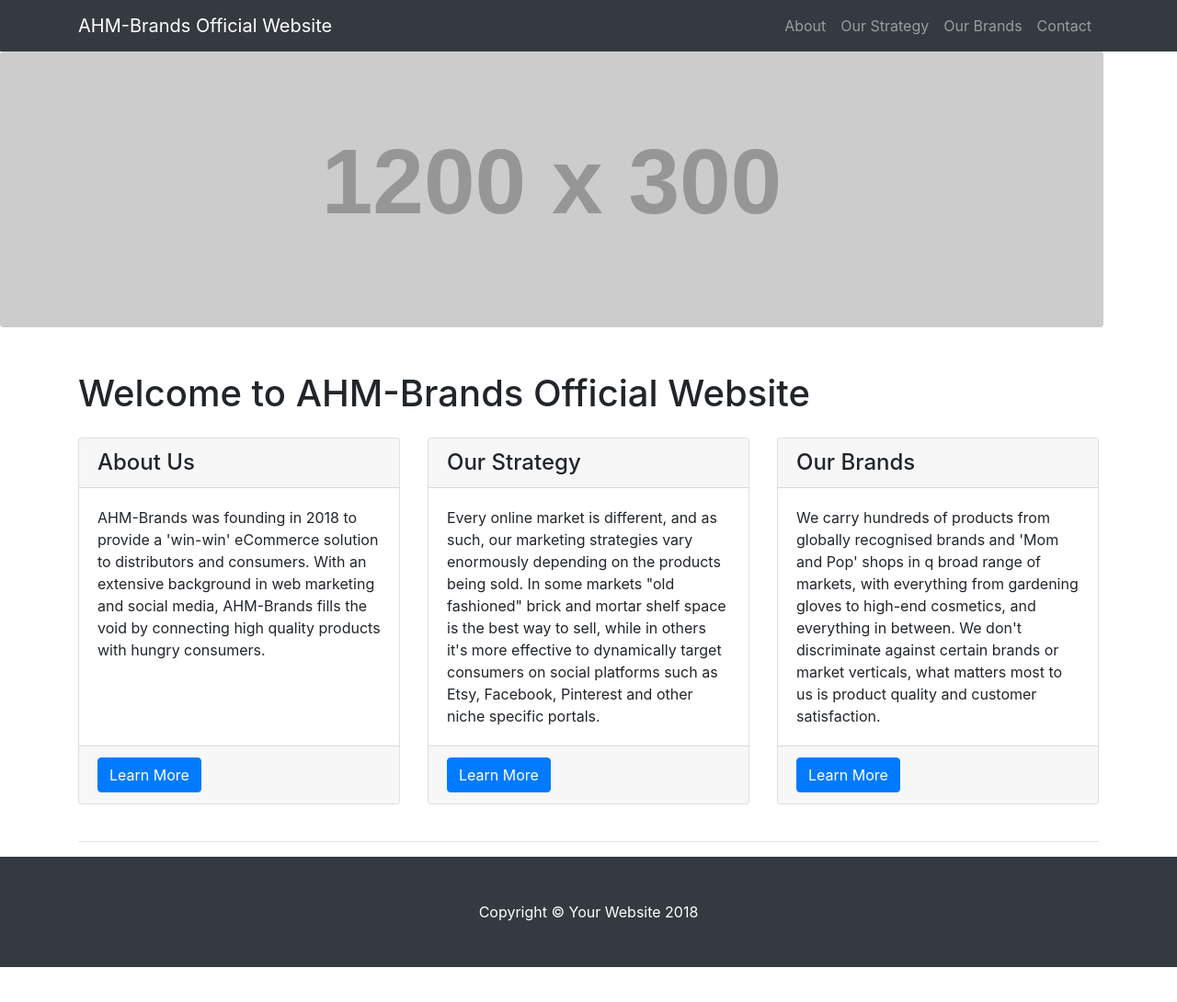
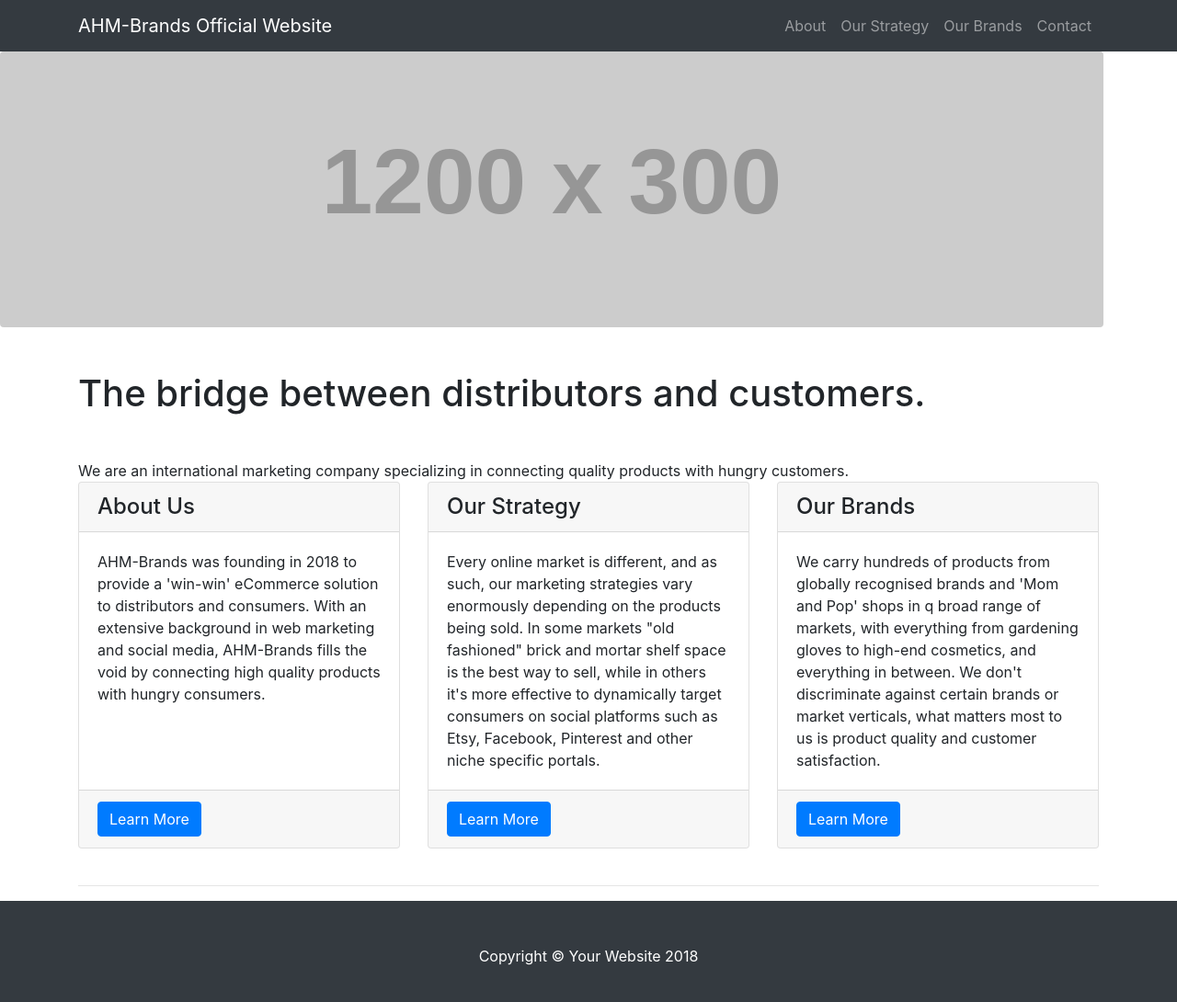
Before and after one commit to ahm-brands/ahm-brands.github.io, a website: page index.html in a window 1280 px wide. Shown: the whole page at 92% size. Before the commit the page ends 1052 px from the top, so only its background shows below. Drawn offline with Linux system fonts and the light colour scheme; placeholder pictures from the web are drawn by us.

Commit message:
Update index.html

```diff
--- a/index.html
+++ b/index.html
@@ -52,7 +52,8 @@
     <!-- Page Content -->
     <div class="container">
 
-      <h1 class="my-4">Welcome to AHM-Brands Official Website</h1>
+	    <h1 class="my-4">The bridge between distributors and customers.</h1><br>
+	    We are an international marketing company specializing in connecting quality products with hungry customers.
 
       <!-- Marketing Icons Section -->
       <div class="row">
```
